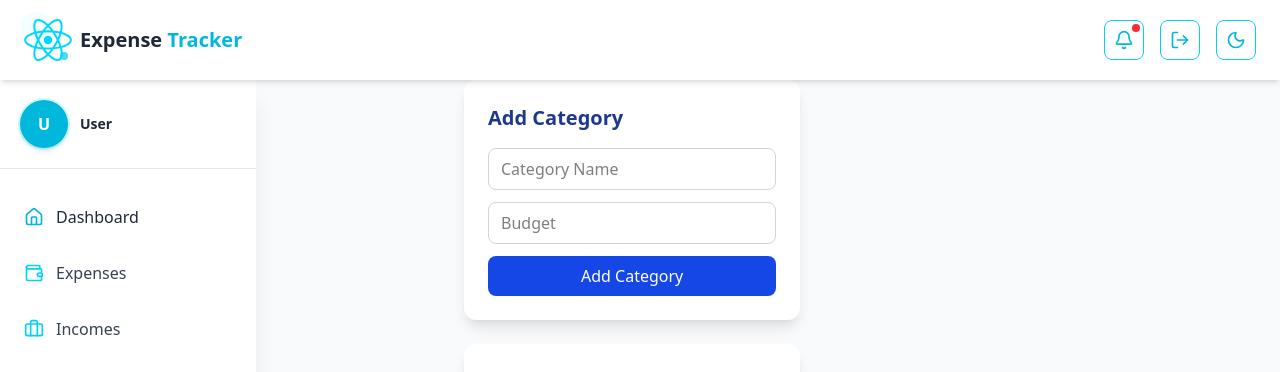
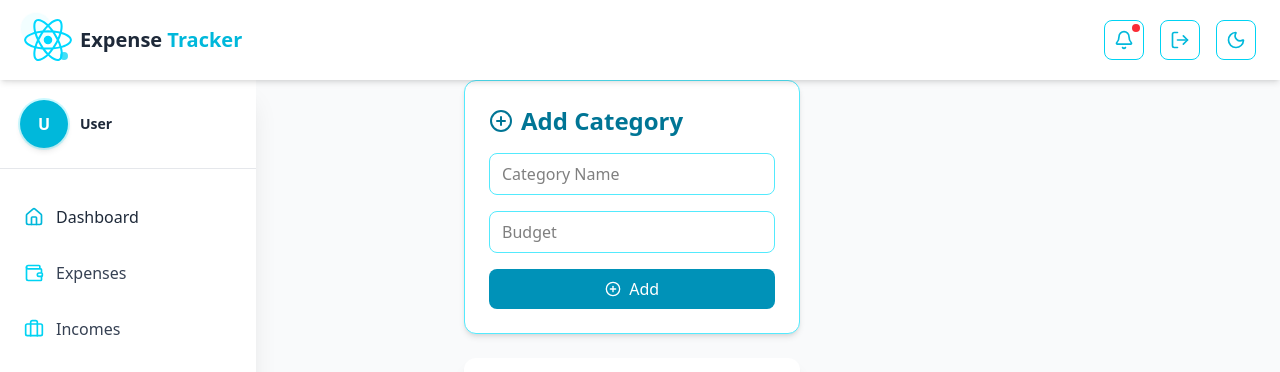
Before and after one commit to valisoa01/Projet-final-Web2, a React (Vite) app in the folder frontend/: page /category in a window 1280 px wide. Shown: the top 372 px of the page. Built offline with nearby package versions, Linux system fonts and the light colour scheme; no server answers.

Commit message:
Feat(Frontend): modified grid form

```diff
--- a/frontend/src/Components/Site/Category/CategoryForm.jsx
+++ b/frontend/src/Components/Site/Category/CategoryForm.jsx
@@ -1,5 +1,6 @@
 import React, { useState } from "react";
 import API from "../../../api/axios";
+import { FiPlusCircle } from "react-icons/fi";
 
 const CategoryForm = ({ onSuccess }) => {
   const [name, setName] = useState("");
@@ -10,7 +11,8 @@ const CategoryForm = ({ onSuccess }) => {
     e.preventDefault();
     try {
       await API.post("/categories", { name, budget });
-      setName(""); setBudget("");
+      setName("");
+      setBudget("");
       if (onSuccess) onSuccess();
     } catch (err) {
       setError(err.response?.data?.message || "Failed to add category");
@@ -18,13 +20,32 @@ const CategoryForm = ({ onSuccess }) => {
   };
 
   return (
-    <div className="bg-white shadow-lg rounded-xl p-6 w-full max-w-md mx-auto">
-      <h2 className="text-xl font-semibold text-blue-900 mb-4">Add Category</h2>
+    <div className="bg-white shadow-md rounded-xl p-6 w-full border border-cyan-300">
+      <h2 className="text-2xl font-bold text-cyan-700 mb-4 flex items-center gap-2">
+        <FiPlusCircle /> Add Category
+      </h2>
       {error && <p className="text-red-600 mb-2">{error}</p>}
-      <form onSubmit={handleSubmit} className="flex flex-col gap-3">
-        <input type="text" placeholder="Category Name" value={name} onChange={(e) => setName(e.target.value)} className="border border-gray-300 rounded-lg px-3 py-2 focus:ring-1 focus:ring-blue-400"/>
-        <input type="number" placeholder="Budget" value={budget} onChange={(e) => setBudget(e.target.value)} className="border border-gray-300 rounded-lg px-3 py-2 focus:ring-1 focus:ring-blue-400"/>
-        <button type="submit" className="bg-blue-700 text-white px-4 py-2 rounded-lg hover:bg-blue-800 transition-all">Add Category</button>
+      <form onSubmit={handleSubmit} className="flex flex-col gap-4">
+        <input
+          type="text"
+          placeholder="Category Name"
+          value={name}
+          onChange={(e) => setName(e.target.value)}
+          className="border border-cyan-300 rounded-lg px-3 py-2 focus:ring-2 focus:ring-cyan-500 outline-none"
+        />
+        <input
+          type="number"
+          placeholder="Budget"
+          value={budget}
+          onChange={(e) => setBudget(e.target.value)}
+          className="border border-cyan-300 rounded-lg px-3 py-2 focus:ring-2 focus:ring-cyan-500 outline-none"
+        />
+        <button
+          type="submit"
+          className="bg-cyan-600 text-white px-4 py-2 rounded-lg hover:bg-cyan-700 transition-all flex items-center justify-center gap-2"
+        >
+          <FiPlusCircle /> Add
+        </button>
       </form>
     </div>
   );
```
